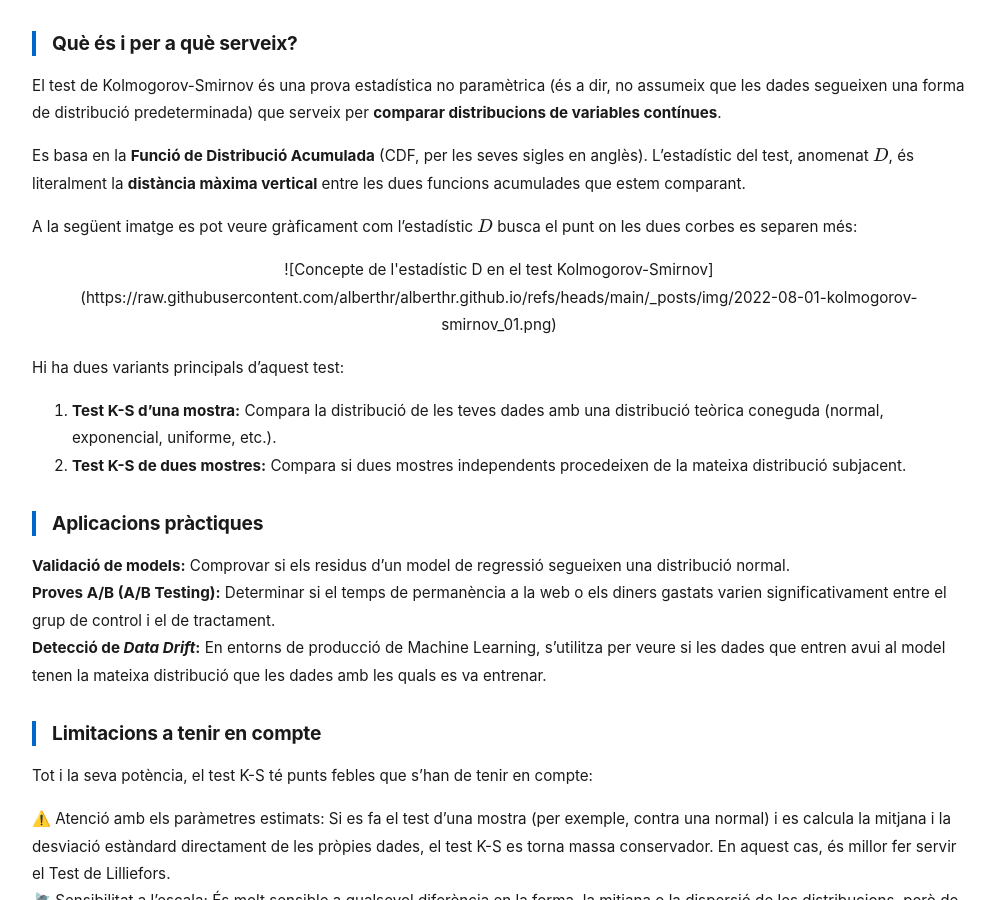
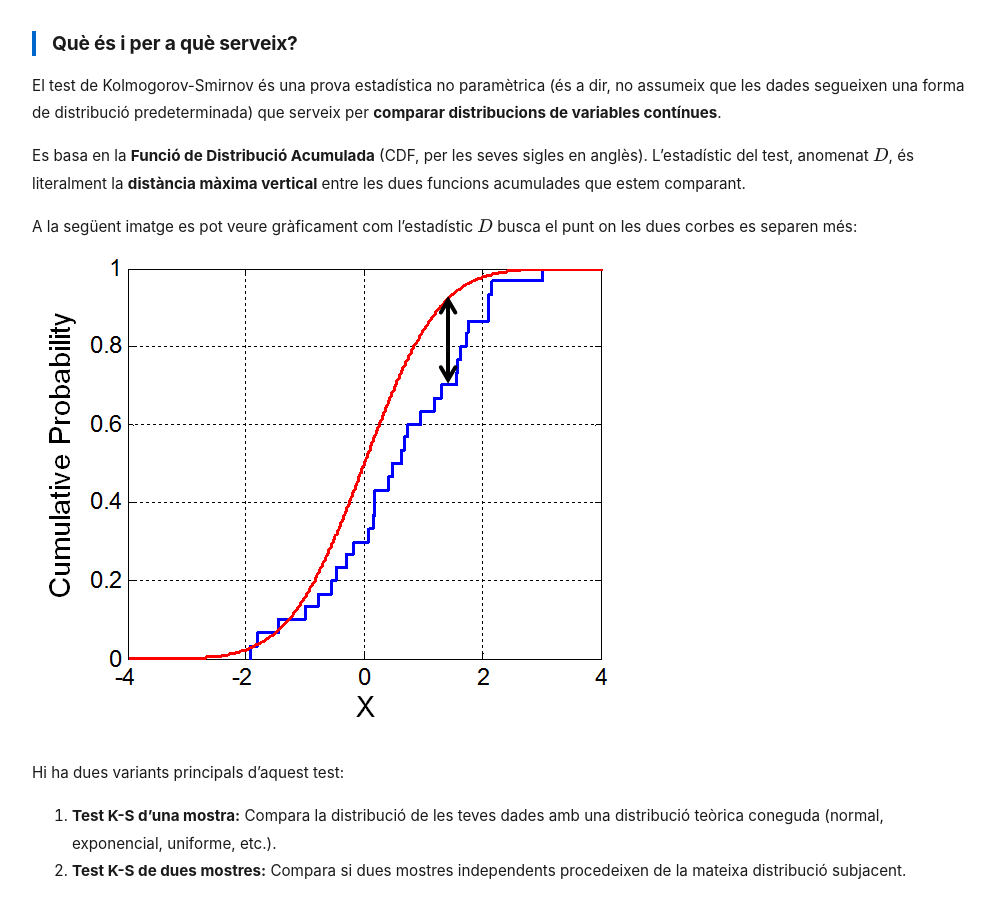
Before and after one commit to alberthr/alberthr.github.io, a Jekyll site: the page built from _posts/2022-08-01-kolmogorov-smirnov.md, in a window 1280 px wide and 900 px high, scrolled down 405 px. Shown: the whole window, without its empty margins (182-1177 px from the left). Built offline with Jekyll 4.4.1, drawn with Linux system fonts in a browser that asks for light colours; comment, search, counter and statistics services are not loaded.

Commit message:
Fix image formatting in Kolmogorov-Smirnov post

```diff
--- a/_posts/2022-08-01-kolmogorov-smirnov.md
+++ b/_posts/2022-08-01-kolmogorov-smirnov.md
@@ -16,7 +16,7 @@ Es basa en la **Funció de Distribució Acumulada** (CDF, per les seves sigles e
 
 A la següent imatge es pot veure gràficament com l'estadístic $D$ busca el punt on les dues corbes es separen més:
 
-<center>![Concepte de l'estadístic D en el test Kolmogorov-Smirnov](https://raw.githubusercontent.com/alberthr/alberthr.github.io/refs/heads/main/_posts/img/2022-08-01-kolmogorov-smirnov_01.png)</center>
+![Concepte de l'estadístic D en el test Kolmogorov-Smirnov](https://raw.githubusercontent.com/alberthr/alberthr.github.io/refs/heads/main/_posts/img/2022-08-01-kolmogorov-smirnov_01.png)
 
 Hi ha dues variants principals d'aquest test:
 
```
